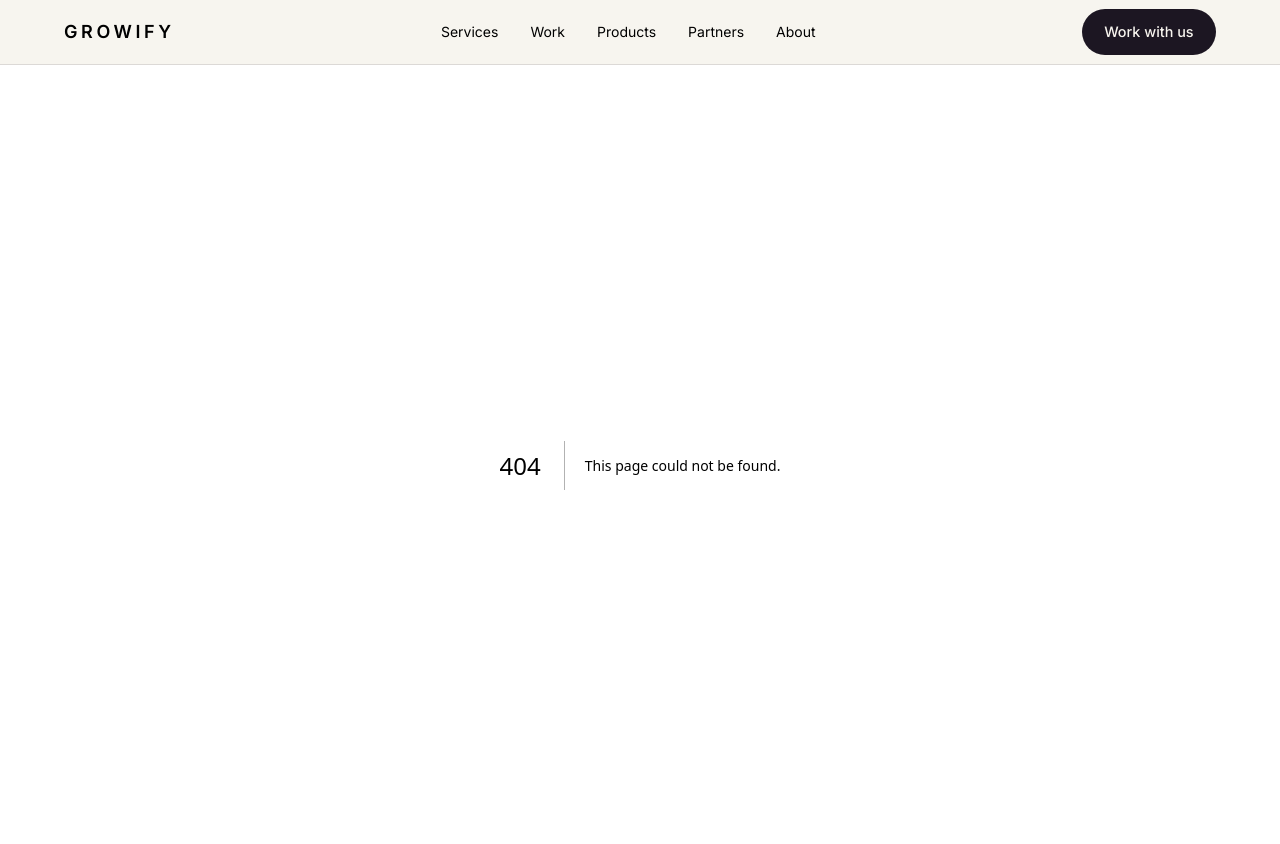
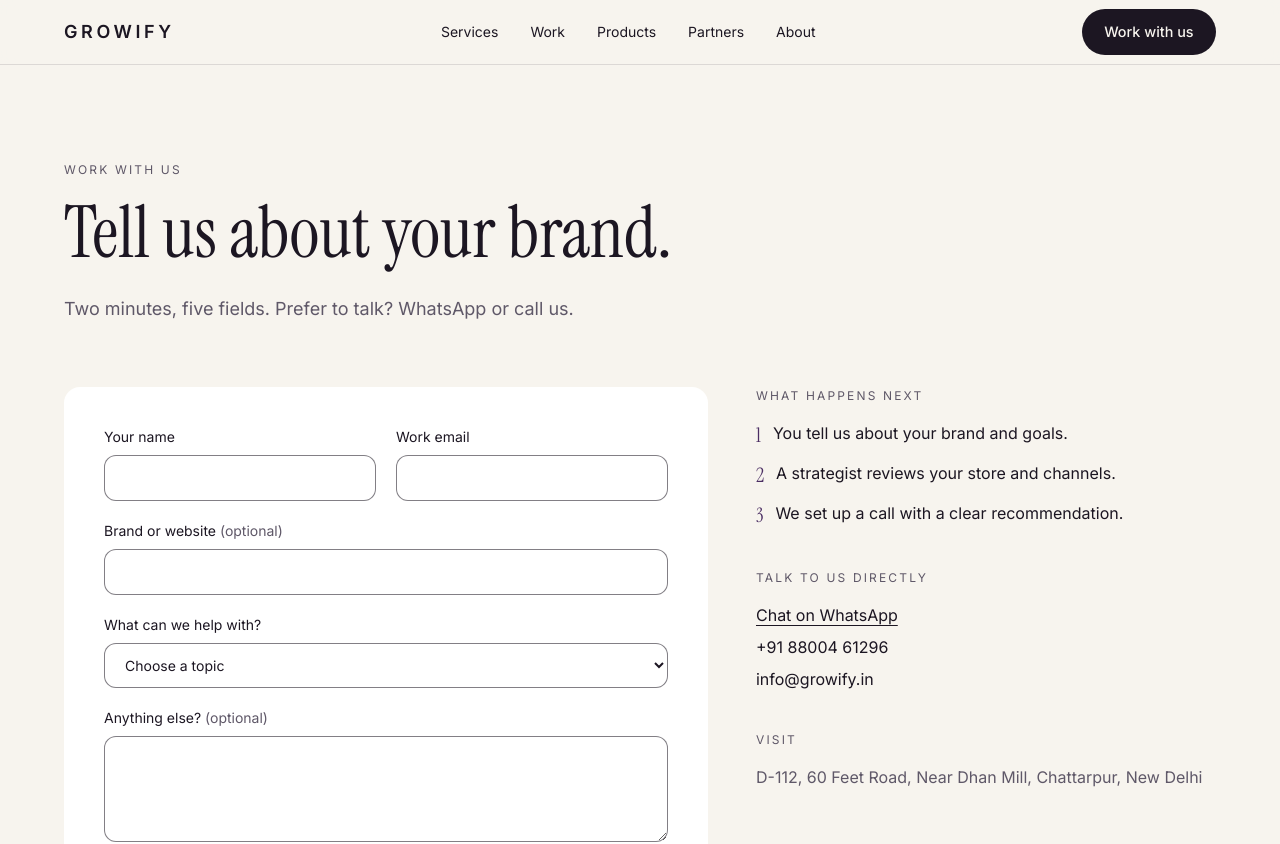
Before and after one commit to 01mohitjangid/GrowifyDigital, a Next.js app in the folder site/: page /contact in a window 1280 px wide. Before the commit this address had no page. Shown: the top 844 px of the page. Built offline with nearby package versions, Linux system fonts and the light colour scheme.

Commit message:
Add contact page and enquiry form

```diff
--- /dev/null
+++ b/site/app/contact/page.tsx
@@ -0,0 +1,63 @@
+import type { Metadata } from "next";
+import { Suspense } from "react";
+import EnquiryForm from "@/components/EnquiryForm";
+import { PageHeader, WhatsAppLink } from "@/components/ui";
+import { contact, enquiryTopics } from "@/content/site";
+
+export const metadata: Metadata = {
+  title: "Contact Us: Ecommerce Agency in New Delhi",
+  description: "Tell us about your brand. Enquire about Shopify, performance marketing, WhatsApp, sales support, SEO or a Lookify demo.",
+  alternates: { canonical: "/contact" },
+};
+
+const next = ["You tell us about your brand and goals.", "A strategist reviews your store and channels.", "We set up a call with a clear recommendation."];
+
+export default function ContactPage() {
+  return (
+    <>
+      <PageHeader eyebrow="Work with us" title="Tell us about your brand.">
+        <p>Two minutes, five fields. Prefer to talk? WhatsApp or call us.</p>
+      </PageHeader>
+      <div className="container-x grid gap-12 pb-24 md:grid-cols-[1.4fr_1fr]">
+        <Suspense fallback={<div aria-busy className="min-h-[44rem] rounded-2xl bg-white md:min-h-[34rem]" />}>
+          <EnquiryForm topics={enquiryTopics} />
+        </Suspense>
+        <aside className="space-y-10">
+          <div>
+            <h2 className="eyebrow">What happens next</h2>
+            <ol className="mt-4 space-y-3">
+              {next.map((step, i) => (
+                <li key={step} className="flex gap-3">
+                  <span className="font-display text-xl text-plum">{i + 1}</span>
+                  {step}
+                </li>
+              ))}
+            </ol>
+          </div>
+          <div>
+            <h2 className="eyebrow">Talk to us directly</h2>
+            <ul className="mt-4 space-y-2">
+              <li>
+                <WhatsAppLink location="contact_page" />
+              </li>
+              <li>
+                <a href={`tel:${contact.phone.replace(/\s/g, "")}`} className="hover:text-plum">
+                  {contact.phone}
+                </a>
+              </li>
+              <li>
+                <a href={`mailto:${contact.email}`} className="hover:text-plum">
+                  {contact.email}
+                </a>
+              </li>
+            </ul>
+          </div>
+          <div>
+            <h2 className="eyebrow">Visit</h2>
+            <address className="mt-4 not-italic text-muted">{contact.address}</address>
+          </div>
+        </aside>
+      </div>
+    </>
+  );
+}
--- /dev/null
+++ b/site/components/EnquiryForm.tsx
@@ -0,0 +1,80 @@
+"use client";
+
+import { useSearchParams } from "next/navigation";
+import { useState } from "react";
+import { MAX } from "@/lib/enquiry";
+import { track } from "./Analytics";
+
+const field = "mt-2 w-full rounded-xl border border-ink/55 bg-white px-4 py-3";
+
+export default function EnquiryForm({ topics }: { topics: { value: string; label: string }[] }) {
+  const preset = useSearchParams().get("service") ?? "";
+  const [state, setState] = useState<{ status: "idle" | "sending" | "sent" | "error"; message?: string }>({ status: "idle" });
+
+  async function onSubmit(e: React.FormEvent<HTMLFormElement>) {
+    e.preventDefault();
+    setState({ status: "sending" });
+    const data = Object.fromEntries(new FormData(e.currentTarget));
+    try {
+      const res = await fetch("/api/enquiry", { method: "POST", headers: { "Content-Type": "application/json" }, body: JSON.stringify(data) });
+      const body = await res.json();
+      if (!res.ok) return setState({ status: "error", message: body.error });
+      track("enquiry_submit", { service: String(data.service || "none") });
+      setState({ status: "sent" });
+    } catch {
+      setState({ status: "error", message: "We couldn't send that. Please try WhatsApp or email instead." });
+    }
+  }
+
+  if (state.status === "sent") {
+    return (
+      <div role="status" tabIndex={-1} ref={(el) => el?.focus()} className="rounded-2xl bg-white p-10">
+        <p className="font-display text-4xl">Thank you.</p>
+        <p className="mt-3 text-muted">Your enquiry passed validation. In this prototype it is not sent anywhere yet; at launch it goes straight to the growth team.</p>
+      </div>
+    );
+  }
+
+  return (
+    <form onSubmit={onSubmit} className="space-y-5 rounded-2xl bg-white p-6 md:p-10">
+      <div className="grid gap-5 md:grid-cols-2">
+        <label className="block text-sm">
+          Your name
+          <input name="name" required minLength={2} maxLength={MAX.name} autoComplete="name" className={field} />
+        </label>
+        <label className="block text-sm">
+          Work email
+          <input name="email" type="email" required maxLength={MAX.email} autoComplete="email" className={field} />
+        </label>
+      </div>
+      <label className="block text-sm">
+        Brand or website <span className="text-muted">(optional)</span>
+        <input name="brand" maxLength={MAX.brand} autoComplete="organization" className={field} />
+      </label>
+      <label className="block text-sm">
+        What can we help with?
+        <select name="service" defaultValue={topics.some((t) => t.value === preset) ? preset : ""} className={field}>
+          <option value="">Choose a topic</option>
+          {topics.map((t) => (
+            <option key={t.value} value={t.value}>
+              {t.label}
+            </option>
+          ))}
+        </select>
+      </label>
+      <label className="block text-sm">
+        Anything else? <span className="text-muted">(optional)</span>
+        <textarea name="message" rows={4} maxLength={MAX.message} className={field} />
+      </label>
+      <input name="website" tabIndex={-1} autoComplete="off" className="hidden" />
+      {state.status === "error" && (
+        <p role="alert" className="text-sm text-red-700">
+          {state.message}
+        </p>
+      )}
+      <button type="submit" disabled={state.status === "sending"} className="btn w-full bg-ink text-ivory hover:bg-plum disabled:opacity-60 md:w-auto">
+        {state.status === "sending" ? "Sending…" : "Send enquiry"}
+      </button>
+    </form>
+  );
+}
```
